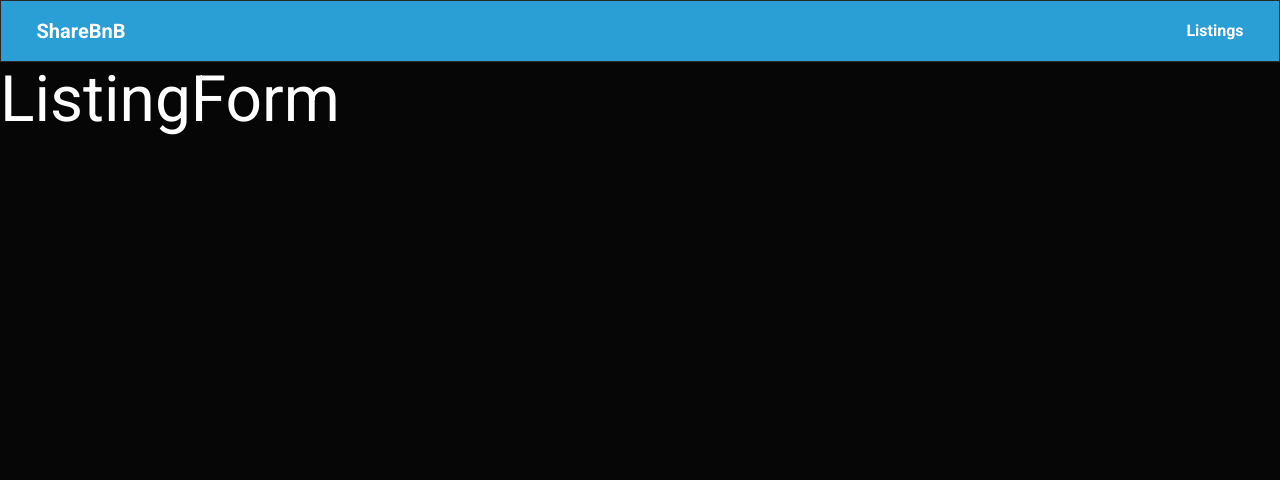
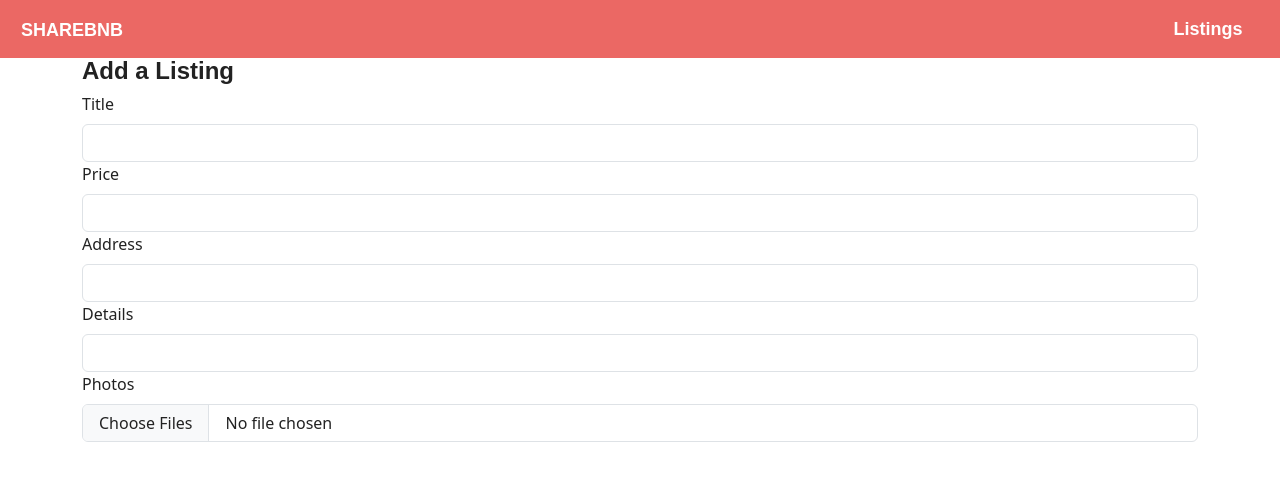
Before and after one commit to mykeychain/shareBnB-frontend, a React (Create React App) app: page /listings/add in a window 1280 px wide. Shown: the top 480 px of the page. Built offline with nearby package versions, Linux system fonts and the light colour scheme; no server answers; a web font is replaced by a local one.

Commit message:
adds add listing form

```diff
--- a/src/App.js
+++ b/src/App.js
@@ -1,4 +1,4 @@
-import 'bootswatch/dist/cyborg/bootstrap.min.css';
+import 'bootswatch/dist/journal/bootstrap.min.css';
 // import 'bootstrap/dist/js/bootstrap.js';
 // import $ from 'jquery';
 // import Popper from 'popper.js';
--- a/src/api.js
+++ b/src/api.js
@@ -47,10 +47,10 @@ class ShareBnBApi {
         return res.listings
     }
 
-    //   static async register(user) {
-    //     let res = await this.request(`auth/register`, user, "post");
-    //     return res.token;
-    //   }
+    static async addListing(newListing) {
+        let res = await this.request(`listings`, newListing, "post");
+        return res.listing;
+    }
 
     /** Get token after login */
 
--- a/src/components/ListingForm.js
+++ b/src/components/ListingForm.js
@@ -1,5 +1,112 @@
+import { useState } from "react"
+import { useHistory } from "react-router-dom";
+import ShareBnBApi from "../api";
+
 export default function ListingForm() {
+    const [formData, setFormData] = useState({host_id: 1});
+    const history = useHistory();
+
+    function handleChange(evt) {
+        const { name, value } = evt.target;
+
+        setFormData(oldData => ({
+            ...oldData,
+            [name]: value
+        }));
+    }
+
+    async function handleSubmit(evt) {
+        evt.preventDefault();
+        try{
+            const resp = await ShareBnBApi.addListing(formData);
+            history.push(`/listings/${resp.id}`)
+        } catch(err) {
+            console.error(err);
+        }
+    }
+
     return (
-        <h1>ListingForm</h1>
+        <div className="ListingForm container">
+            <h4>Add a Listing</h4>
+            <form onSubmit={handleSubmit}>
+                <div className="form-group">
+                    <label
+                        htmlFor="title"
+                        className="form-label">
+                        Title
+                    </label>
+                    <input
+                        type="text"
+                        id="title"
+                        name="title"
+                        value={formData.title}
+                        onChange={handleChange}
+                        className="form-control">
+                    </input>
+                </div>
+                <div className="form-group">
+                    <label
+                        htmlFor="price"
+                        className="form-label">
+                        Price
+                    </label>
+                    <input
+                        type="text"
+                        id="price"
+                        name="price"
+                        value={formData.price}
+                        onChange={handleChange}
+                        className="form-control">
+                    </input>
+                </div>
+                <div className="form-group">
+                    <label
+                        htmlFor="address"
+                        className="form-label">
+                        Address
+                    </label>
+                    <input
+                        type="text"
+                        id="address"
+                        name="address"
+                        value={formData.address}
+                        onChange={handleChange}
+                        className="form-control">
+                    </input>
+                </div>
+                <div className="form-group">
+                    <label
+                        htmlFor="details"
+                        className="form-label">
+                        Details
+                    </label>
+                    <input
+                        type="text"
+                        id="details"
+                        name="details"
+                        value={formData.details}
+                        onChange={handleChange}
+                        className="form-control">
+                    </input>
+                </div>
+                <div className="form-group">
+                    <label
+                        htmlFor="photos"
+                        className="form-label">
+                        Photos
+                    </label>
+                    <input
+                        type="file"
+                        id="photos"
+                        name="photos"
+                        value={formData.details}
+                        onChange={handleChange}
+                        className="form-control"
+                        multiple>
+                    </input>
+                </div>
+
+            </form>
+        </div>
     )
 }
```
